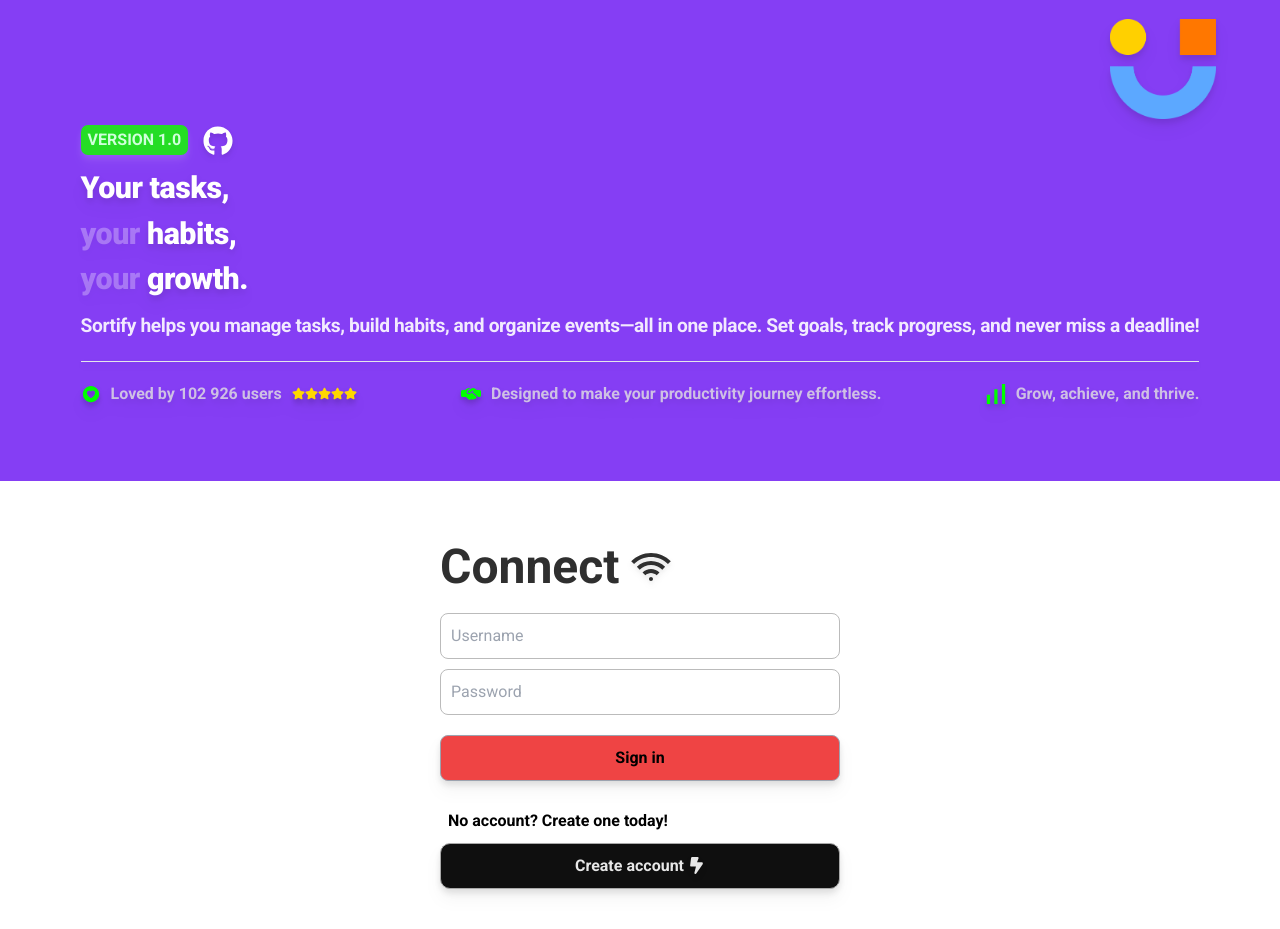
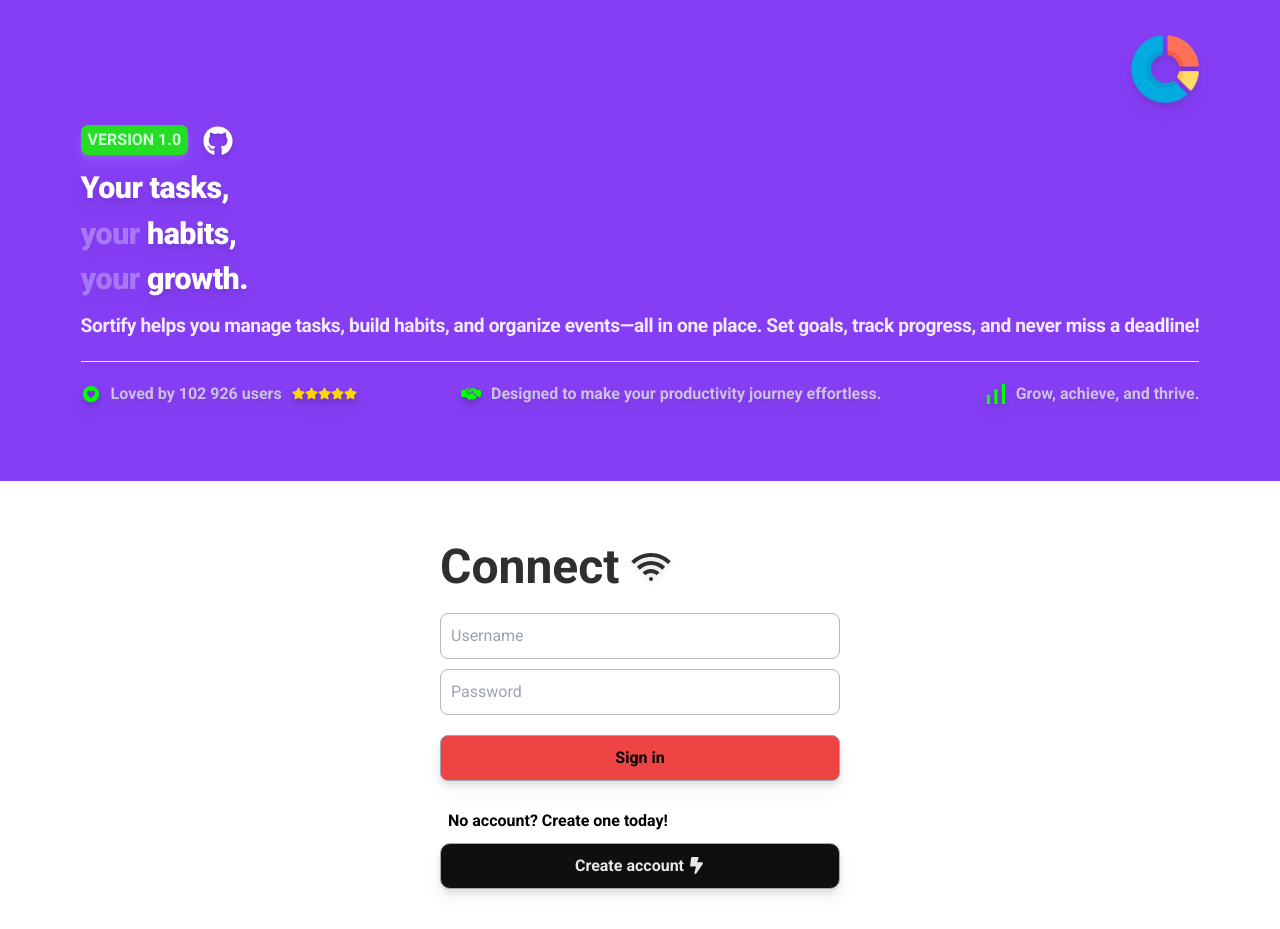
Before and after one commit to Prostecki/Sortify, a React (Vite) app: page / in a window 1280 px wide. Built offline with nearby package versions, Linux system fonts and the light colour scheme.

Commit message:
Quick hotfix. Wrong img used last commit.

```diff
--- a/src/pages/OnboardingPage.jsx
+++ b/src/pages/OnboardingPage.jsx
@@ -3,14 +3,14 @@ import { SiSimpleanalytics } from "react-icons/si";
 import { IoHeartCircleSharp } from "react-icons/io5";
 import { FaHandshakeSimple } from "react-icons/fa6";
 import { FaStar, FaGithub } from "react-icons/fa";
-import profileIcon from "../assets/profileicon.png";
+import websiteLogo from "../assets/logotransparent.png";
 
 export default function OnboardingPage({ setIsLoggedIn }) {
   return (
     <>
       <div className="onboarding-page">
         <img
-          src={profileIcon}
+          src={websiteLogo}
           alt="Website Logo"
           className="onboarding-logo "
         />
```
